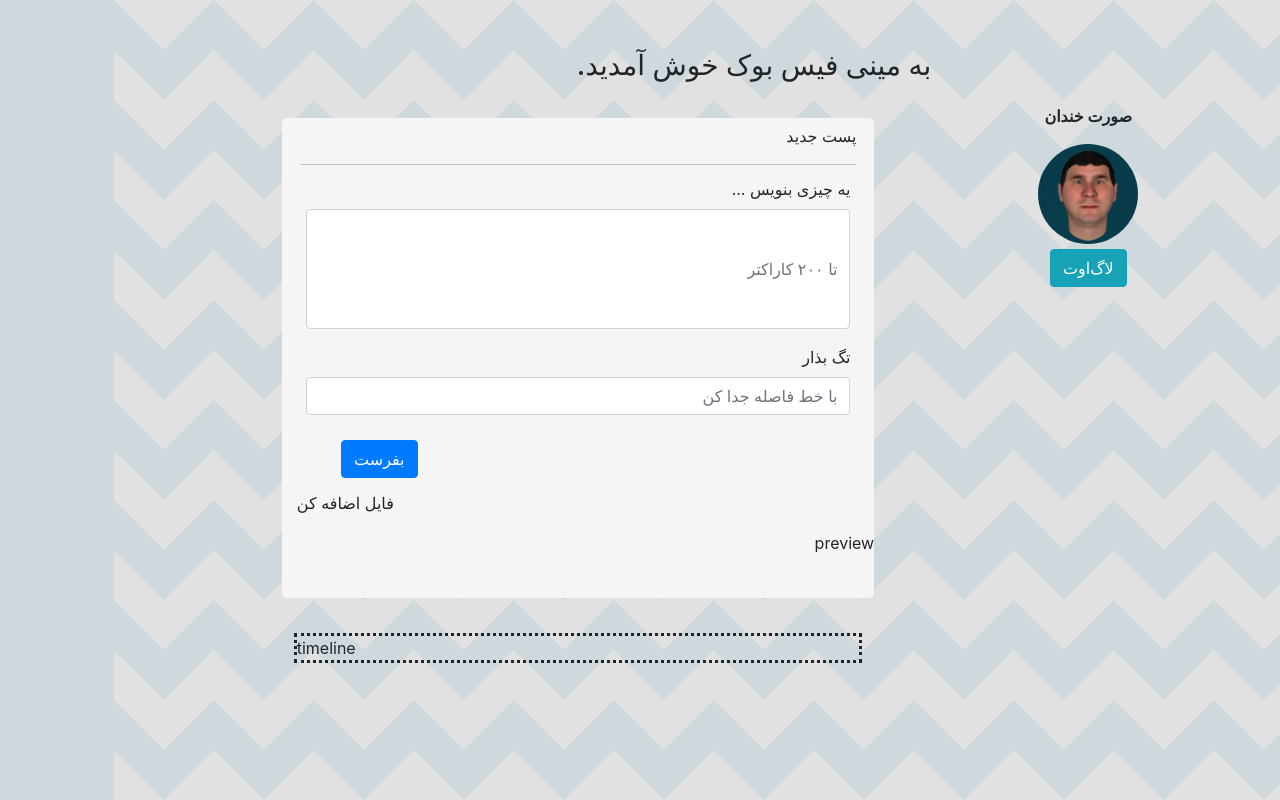
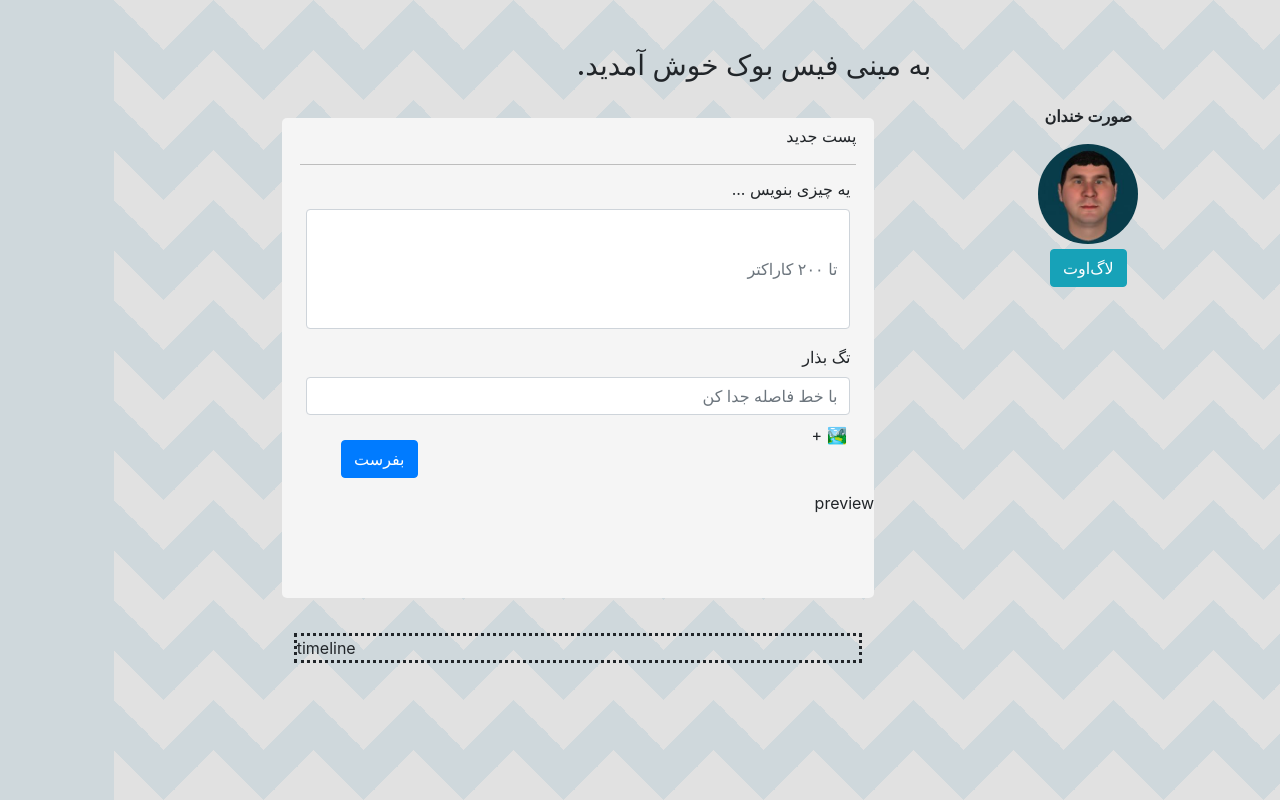
Before and after one commit to BaNazari/mini-social-network, a React (Create React App) app: page / in a window 1280 px wide. Built offline with nearby package versions, Linux system fonts and the light colour scheme.

Commit message:
add file adder

```diff
--- a/src/components/NewPost.js
+++ b/src/components/NewPost.js
@@ -31,6 +31,27 @@ const ConnectedNewPost = function (props) {
         addTags(e.target.value)
     }
 
+
+    function imageImporter() {
+        const fileSelect = document.getElementById("fileSelect"),
+            fileElem = document.getElementById("fileElem");
+        if (fileElem) {
+            fileElem.click();
+        }
+
+        console.log(fileElem)
+        fileElem.onchange = function () {
+            const reader = new FileReader();
+            reader.readAsDataURL(fileElem.files[0]);
+            reader.onload = function() {addFile(reader.result)}
+            reader.onerror = function () {
+                alert("فایل عکس مناسب اضافه کن");
+              };
+        };
+
+
+    }
+
     function handleSubmit(e) {
         e.preventDefault();
 
@@ -57,9 +78,9 @@ const ConnectedNewPost = function (props) {
                 tags: tags
             });
 
-             setContent(" ");
-             addTags("");
-             addFile("")
+            setContent(" ");
+            addTags("");
+            addFile("")
         }
         setValidated(true);
     }
@@ -109,11 +130,13 @@ const ConnectedNewPost = function (props) {
                     <Button className="submit-button" type="submit">بفرست</Button>
                 </Form>
             </Row>
-            <Row>
-                <Col>
-                    <p>فایل اضافه کن</p>
-                </Col>
+            <Row className="file-adder-holder">
+                <input type="file" id="fileElem" accept="image/*" style={{ display: "none" }}></input>
+                <button className="btn browse-btn" id="fileSelect" onClick={imageImporter}>&#x1F3DE; +</button>
+                <div id="img-holder" className="img-holder"></div>
 
+
+                {/* <button className="btn add-btn" onClick={() => (props.imageAdder())}>+</button> */}
             </Row>
             <Row>
                 preview
--- a/src/index.css
+++ b/src/index.css
@@ -87,6 +87,12 @@ body {
     bottom: 25%;
 }
 
+.file-adder-holder{
+    position: absolute;
+    right    : 5%;
+    bottom: 30%;
+}
+
 .input-form-holder {
     width     : 100%;
     padding   : 1% 4%;
```
